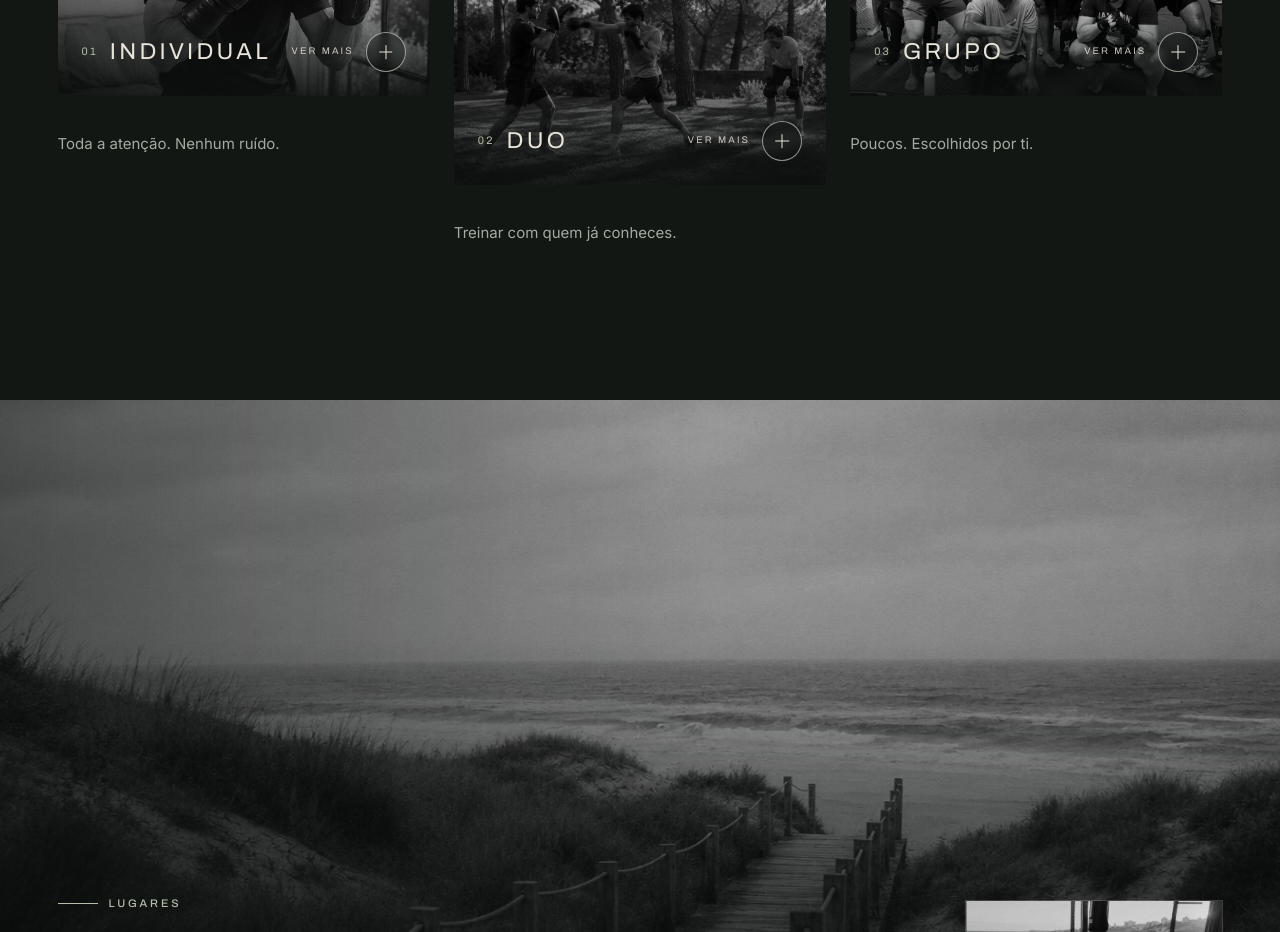
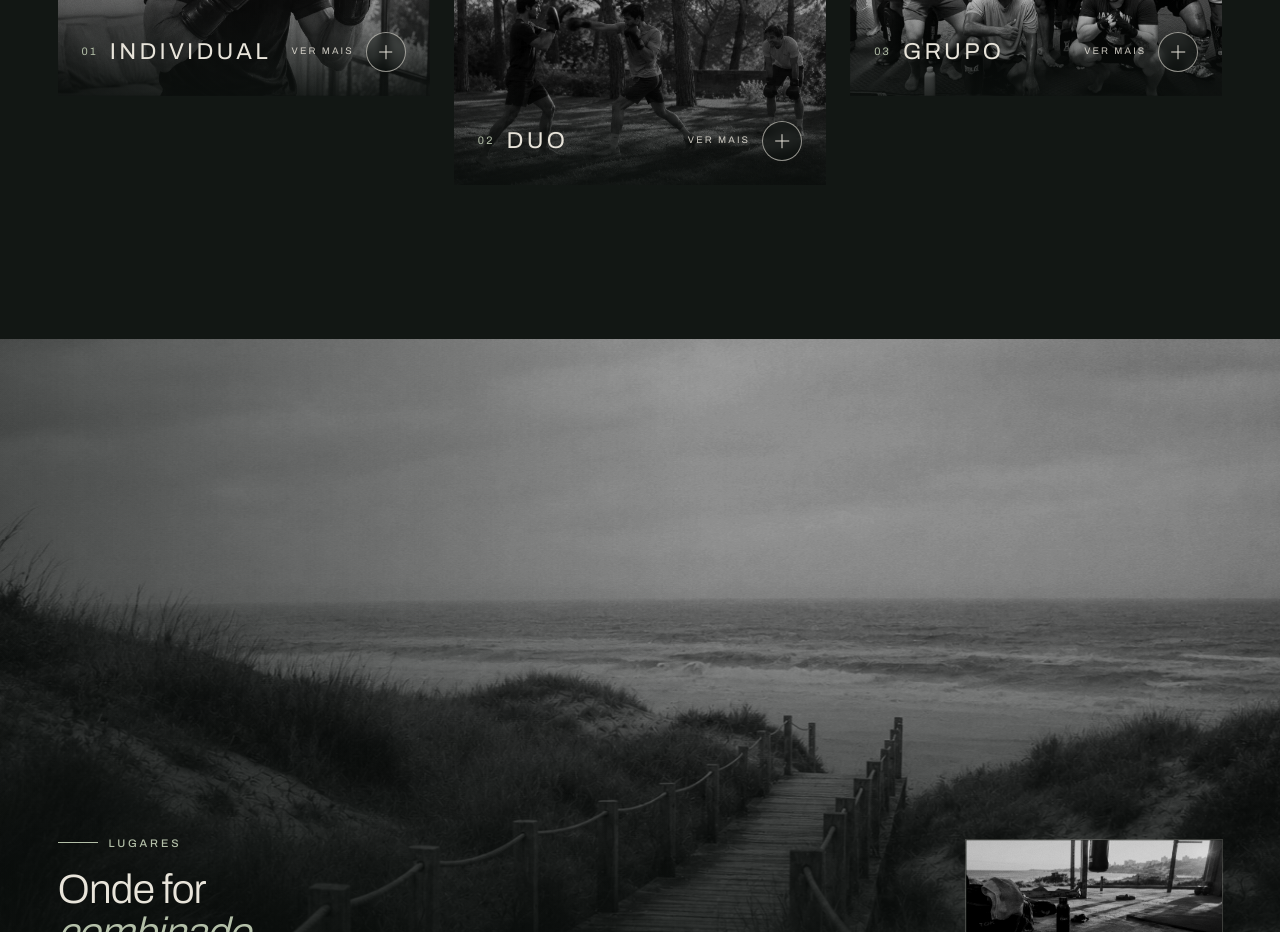
Before and after one commit to Ecletica-web/JCJardins, a React (Vite) app: page / in a window 1280 px wide. Shown: the part 8340-9272 px from the top of the page. Built offline with nearby package versions, Linux system fonts and the light colour scheme.

Commit message:
Formats: remove the taglines under the cards
Co-Authored-By: Claude Fable 5.1 <noreply@anthropic.com>
Claude-Session: https://claude.ai/code/session_012zf4ZoktvuwNzybibVqi8D

```diff
--- a/src/views/landing/Formats.jsx
+++ b/src/views/landing/Formats.jsx
@@ -26,7 +26,6 @@ export default function Formats() {
                   ))}
                 </ul>
               </RevealCard>
-              <p className="format__tagline">{f.lead}</p>
             </Reveal>
           ))}
         </div>
```
